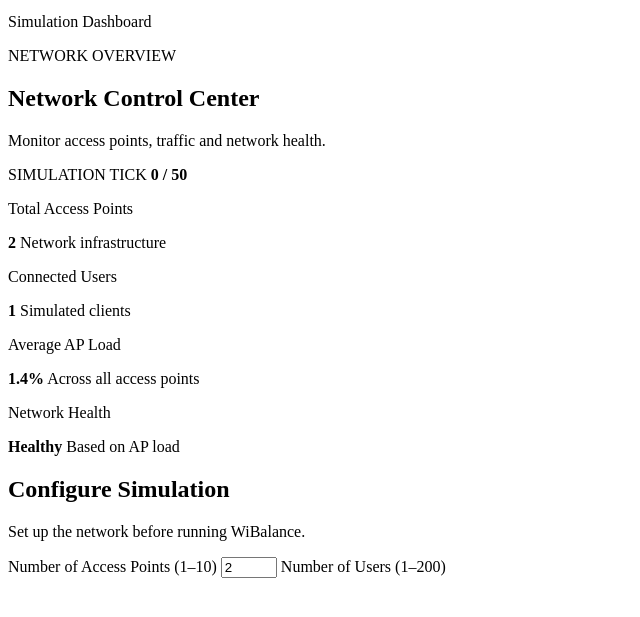
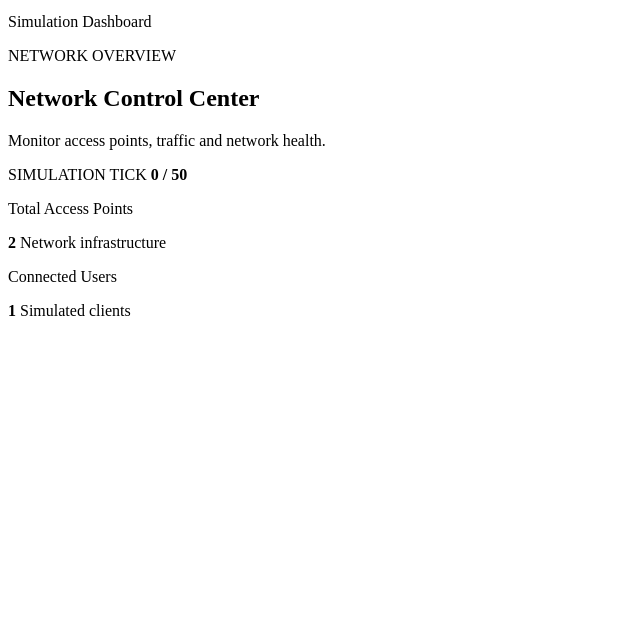
Before and after one commit to aakriti1301chauhan-crypto/WiBalance, a plain HTML site: page frontend/index.html in a window 1280 px wide. Shown: the part 127-744 px from the top of the page, without its empty margins (0-640 px from the left). Drawn offline with Linux system fonts and the light colour scheme.

Commit message:
Update index.html
Removed unused statistics and configuration section from the HTML.

```diff
--- a/frontend/index.html
+++ b/frontend/index.html
@@ -44,33 +44,3 @@
                 <p>Connected Users</p>
                 <strong id="userCount">1</strong>
                 <span>Simulated clients</span>
-            </article>
-            <article class="stat-card">
-                <p>Average AP Load</p>
-                <strong id="avgLoad">1.4%</strong>
-                <span>Across all access points</span>
-            </article>
-            <article class="stat-card">
-                <p>Network Health</p>
-                <strong id="health">Healthy</strong>
-                <span>Based on AP load</span>
-            </article>
-        </section>
-
-<section class="panel">
-    <div class="section-heading">
-        <div>
-            <h2>Configure Simulation</h2>
-            <p>Set up the network before running WiBalance.</p>
-        </div>
-    </div>
-
-    <form id="configForm" class="config-form">
-        <label>
-            Number of Access Points (1–10)
-            <input id="configAPs" type="number"
-                   min="1" max="10" value="2" required>
-        </label>
-
-        <label>
-            Number of Users (1–200)
```
